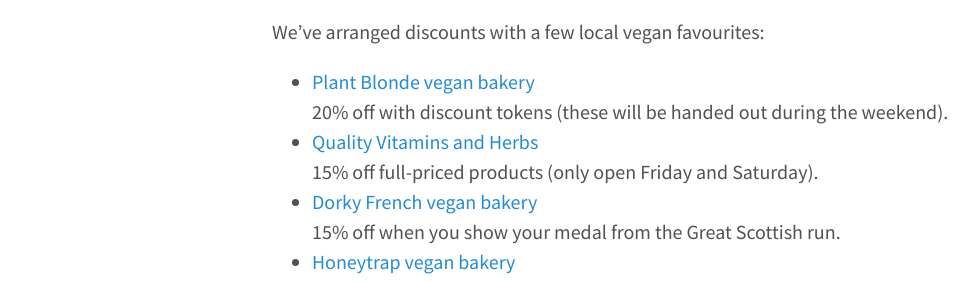
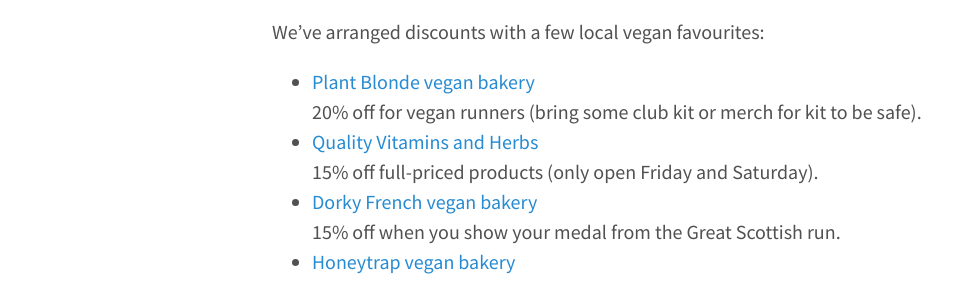
Before and after one commit to vr20glasgow/vr20glasgow.github.io, a Jekyll site: the page built from discounts.md, in a window 1280 px wide. Shown: the part 244-526 px from the top of the page, without its empty margins (8-985 px from the left). Built offline with Jekyll 4.4.1, drawn with Linux system fonts in a browser that asks for light colours.

Commit message:
Remove group photos and clarify discount

```diff
--- a/discounts.md
+++ b/discounts.md
@@ -8,7 +8,7 @@ sort: 6
 We've arranged discounts with a few local vegan favourites:
 
 - [Plant Blonde vegan bakery](https://www.happycow.net/reviews/plant-blonde-glasgow-384580)
-  20% off with discount tokens (these will be handed out during the weekend).
+  20% off for vegan runners (bring some club kit or merch for kit to be safe).
 - [Quality Vitamins and Herbs](https://www.qualityvitamins.co.uk/)
   15% off full-priced products (only open Friday and Saturday).
 - [Dorky French vegan bakery](https://www.thedorkyfrench.com/)
```
Also changed, not shown: _data/schedule/sunday.yml (+0 -15 lines).
